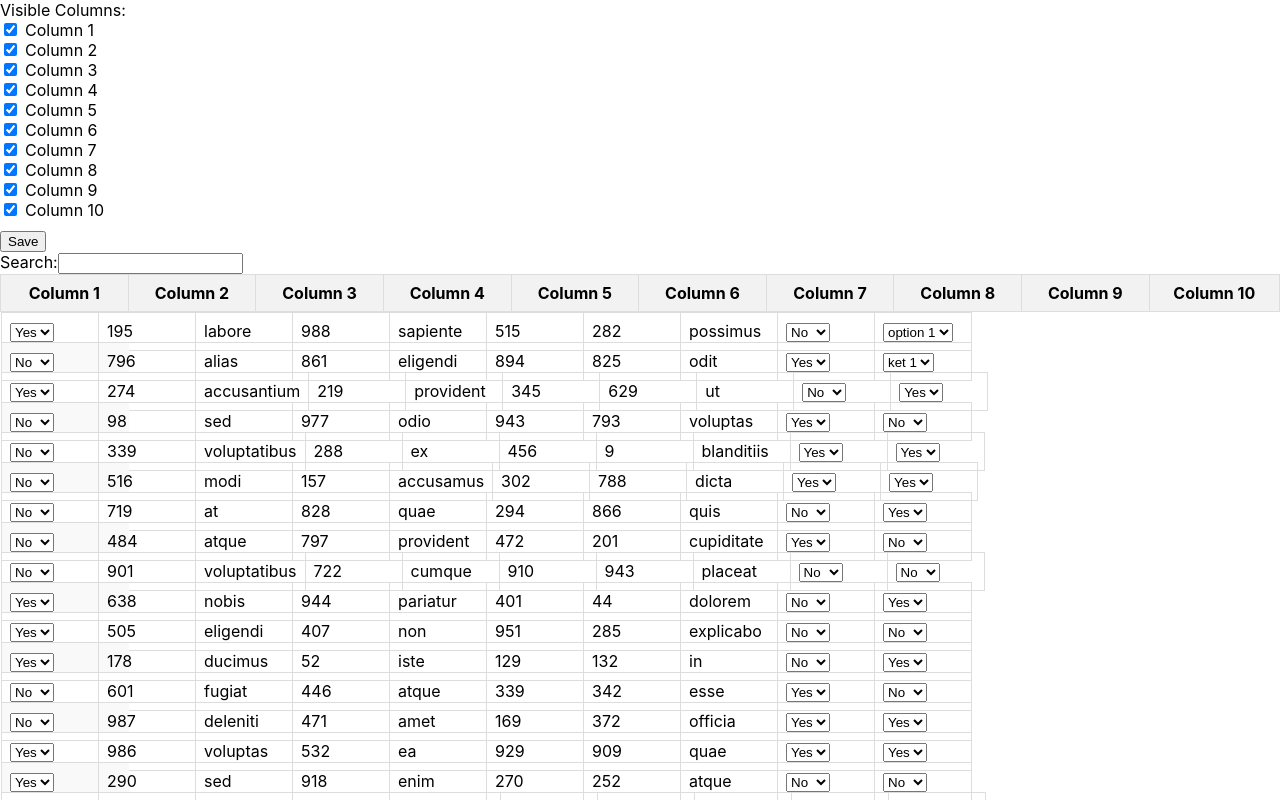
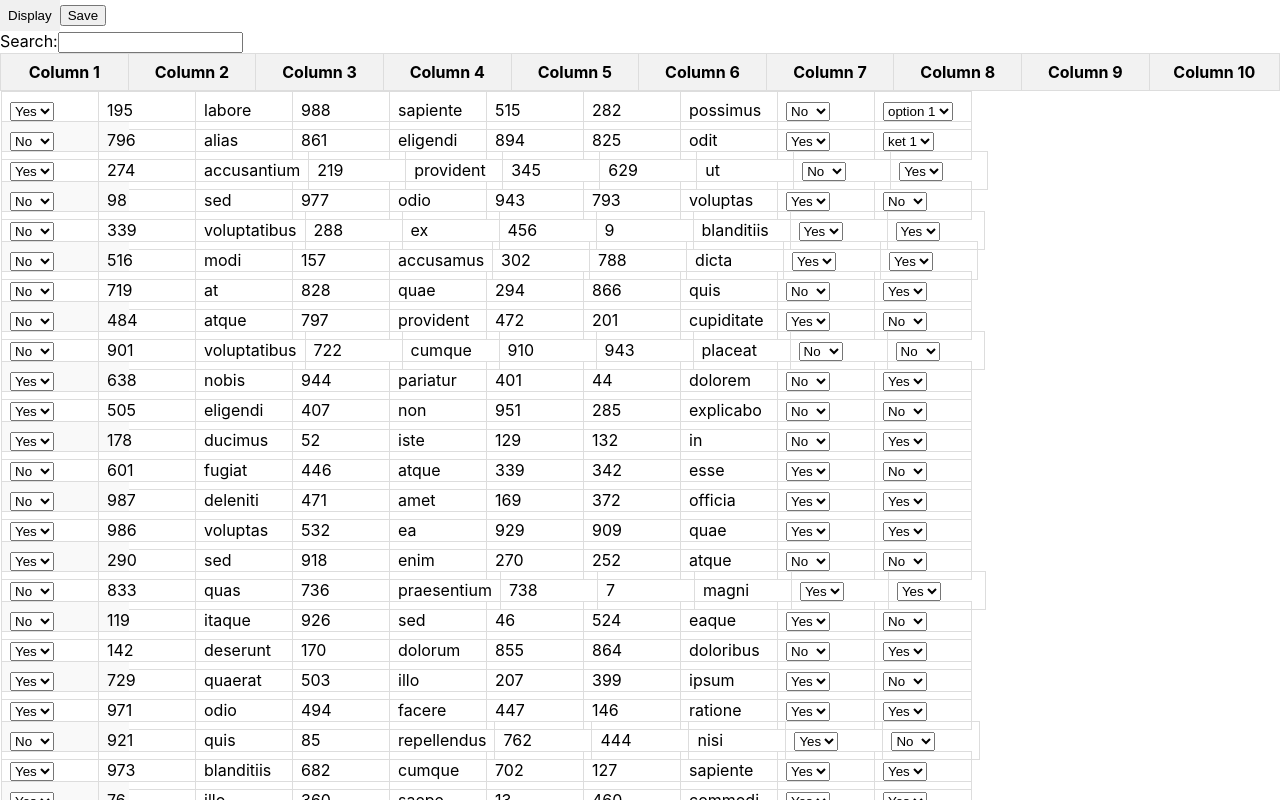
Before and after one commit to aidoha/cemento-task, a React (Create React App) app: page / in a window 1280 px wide. Shown: the top 800 px of the page. Built offline with nearby package versions, Linux system fonts and the light colour scheme.

Commit message:
feat: a component for dropdown

```diff
--- a/src/components/dropdown/index.tsx
+++ b/src/components/dropdown/index.tsx
@@ -8,8 +8,8 @@ export type Option = {
 
 type MultiSelectDropdownProps = {
 	options: Option[];
-	selectedOptions: Option[];
-	onChange: (selectedOptions: Option[]) => void;
+	selectedOptions: string[];
+	onChange: (id: string) => void;
 };
 
 const DropdownContainer = styled.div`
@@ -50,13 +50,6 @@ const MultiSelectDropdown: React.FC<MultiSelectDropdownProps> = ({
 		setIsOpen(!isOpen);
 	};
 
-	const handleOptionChange = (option: Option) => {
-		const updatedOptions = selectedOptions.includes(option)
-			? selectedOptions.filter((o) => o.id !== option.id)
-			: [...selectedOptions, option];
-		onChange(updatedOptions);
-	};
-
 	return (
 		<DropdownContainer>
 			<DropdownToggle onClick={handleToggleDropdown}>Display</DropdownToggle>
@@ -66,8 +59,8 @@ const MultiSelectDropdown: React.FC<MultiSelectDropdownProps> = ({
 						<OptionLabel key={option.id}>
 							<input
 								type="checkbox"
-								checked={selectedOptions.includes(option)}
-								onChange={() => handleOptionChange(option)}
+								checked={selectedOptions.includes(option.id)}
+								onChange={() => onChange(option.id)}
 							/>
 							{option.title}
 						</OptionLabel>
--- a/src/components/table/index.tsx
+++ b/src/components/table/index.tsx
@@ -1,70 +1,17 @@
 import React, { useState } from 'react';
 import { FixedSizeList as List } from 'react-window';
-import styled from 'styled-components';
 import Select from '../select';
 import Input from '../input';
-
-interface Column {
-	id: string;
-	ordinalNo: number;
-	title: string;
-	type: string;
-	width?: number;
-}
-
-interface DataRow {
-	id: string;
-	[columnId: string]: any;
-}
-
-interface TableData {
-	columns: Column[];
-	data: DataRow[];
-}
-
-interface DataTableProps {
-	tableData: TableData;
-	setTableData: (newState: any) => void;
-}
-
-const DataTableContainer = styled.div`
-	margin-bottom: 20px;
-`;
-
-const VisibleColumnsContainer = styled.div`
-	margin-bottom: 10px;
-`;
-
-const CheckboxLabel = styled.label`
-	margin-left: 5px;
-`;
-
-const Table = styled.table`
-	width: 100%;
-	border-collapse: collapse;
-`;
-
-const TableHead = styled.thead`
-	background-color: #f2f2f2;
-`;
-
-const TableRow = styled.tr`
-	&:nth-child(even) {
-		background-color: #f9f9f9;
-	}
-`;
-
-const TableHeaderCell = styled.th`
-	padding: 8px;
-	border: 1px solid #ddd;
-	min-width: 80px;
-`;
-
-const TableCell = styled.td`
-	padding: 8px;
-	border: 1px solid #ddd;
-	min-width: 80px;
-`;
+import MultiSelectDropdown from '../dropdown';
+import {
+	DataTableContainer,
+	Table,
+	TableHead,
+	TableRow,
+	TableHeaderCell,
+	TableCell,
+} from './styled';
+import { Column, DataRow, TableData, DataTableProps } from './types';
 
 const DataTable: React.FC<DataTableProps> = ({ tableData, setTableData }) => {
 	const { columns, data } = tableData;
@@ -221,20 +168,11 @@ const DataTable: React.FC<DataTableProps> = ({ tableData, setTableData }) => {
 
 	return (
 		<DataTableContainer>
-			<VisibleColumnsContainer>
-				<label>Visible Columns:</label>
-				{columns.map((column) => (
-					<div key={column.id}>
-						<input
-							type="checkbox"
-							id={column.id}
-							checked={visibleColumns.includes(column.id)}
-							onChange={() => handleColumnVisibilityChange(column.id)}
-						/>
-						<CheckboxLabel htmlFor={column.id}>{column.title}</CheckboxLabel>
-					</div>
-				))}
-			</VisibleColumnsContainer>
+			<MultiSelectDropdown
+				options={columns}
+				selectedOptions={visibleColumns}
+				onChange={handleColumnVisibilityChange}
+			/>
 
 			<button onClick={onSave}>Save</button>
 			<div>
--- a/src/components/table/styled.ts
+++ b/src/components/table/styled.ts
@@ -4,18 +4,9 @@ export const DataTableContainer = styled.div`
 	margin-bottom: 20px;
 `;
 
-export const VisibleColumnsContainer = styled.div`
-	margin-bottom: 10px;
-`;
-
-export const CheckboxLabel = styled.label`
-	margin-left: 5px;
-`;
-
 export const Table = styled.table`
 	width: 100%;
 	border-collapse: collapse;
-	table-layout: fixed;
 `;
 
 export const TableHead = styled.thead`
@@ -28,12 +19,14 @@ export const TableRow = styled.tr`
 	}
 `;
 
-export const TableHeaderCell = styled.th``;
+export const TableHeaderCell = styled.th`
+	padding: 8px;
+	border: 1px solid #ddd;
+	min-width: 80px;
+`;
 
 export const TableCell = styled.td`
-	padding: 10px;
+	padding: 8px;
 	border: 1px solid #ddd;
-	text-align: left;
-	flex: 1;
-	min-width: 100px;
+	min-width: 80px;
 `;
--- /dev/null
+++ b/src/components/table/types.ts
@@ -0,0 +1,22 @@
+export interface Column {
+	id: string;
+	ordinalNo: number;
+	title: string;
+	type: string;
+	width?: number;
+}
+
+export interface DataRow {
+	id: string;
+	[columnId: string]: any;
+}
+
+export interface TableData {
+	columns: Column[];
+	data: DataRow[];
+}
+
+export interface DataTableProps {
+	tableData: TableData;
+	setTableData: (newState: any) => void;
+}
```
Also changed, not shown: src/types.ts (deleted, +0 -18 lines).
